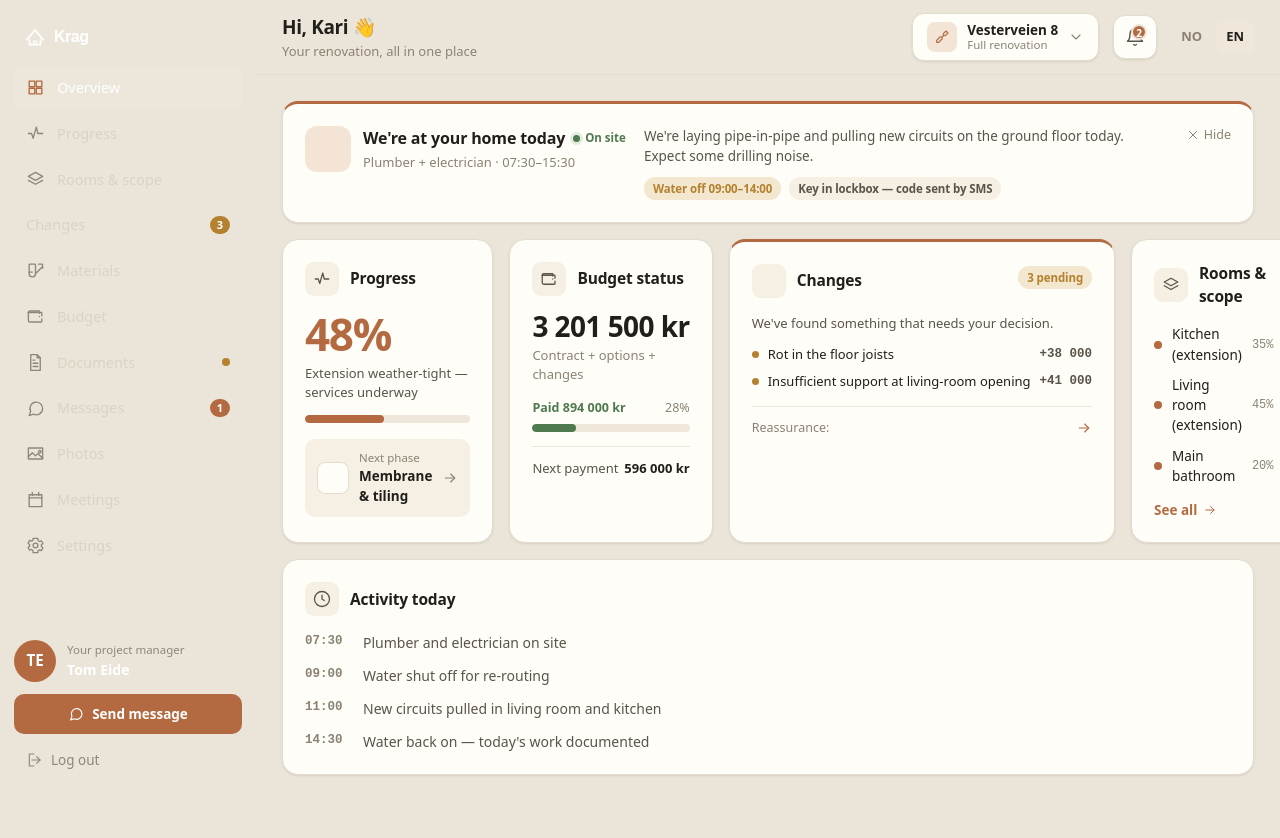
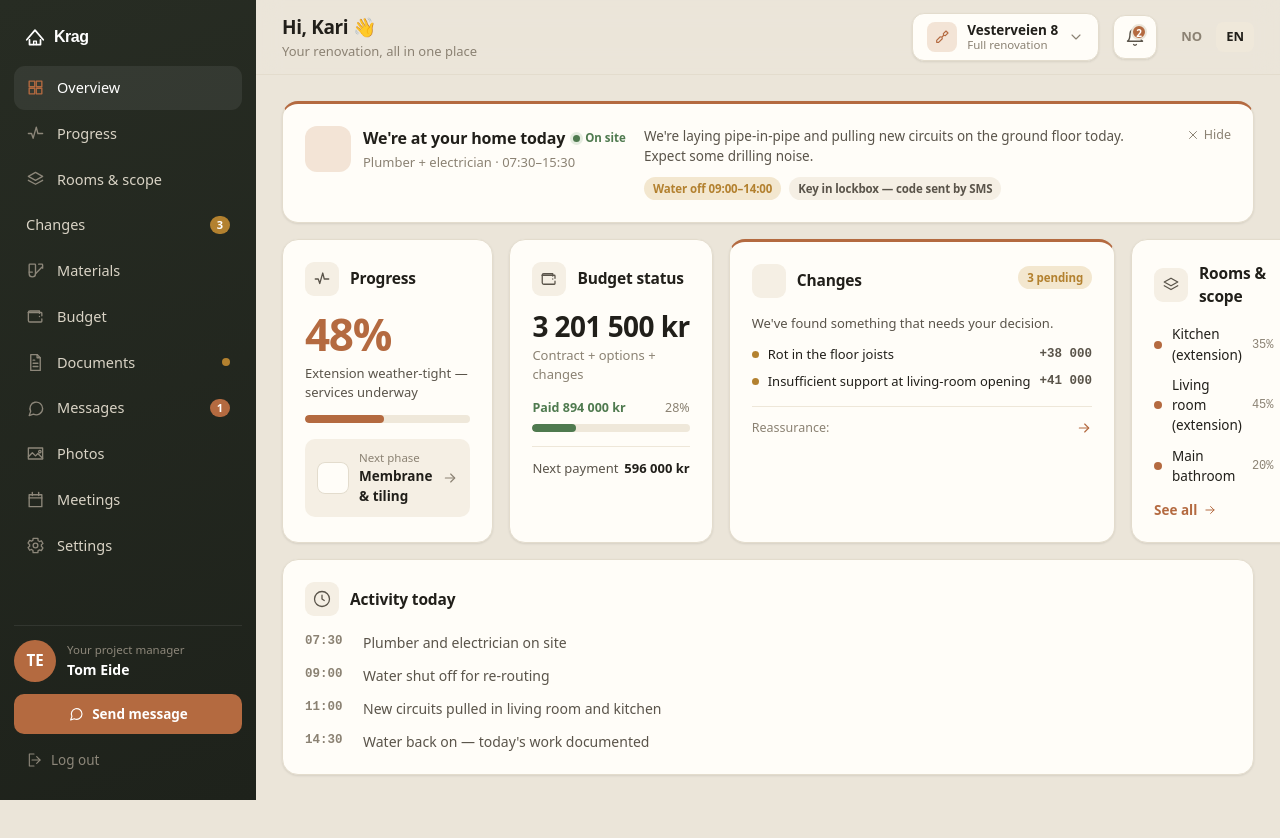
Before and after one commit to vinayyt/krag-portal, a Next.js app: page /en/reno in a window 1280 px wide. Shown: the top 838 px of the page. Built offline with nearby package versions, Linux system fonts and the light colour scheme.

Commit message:
fix: reno sidebar dark background (use --sidebar-bg + --sidebar gradient)

```diff
--- a/src/components/screens/renovation/dashboard/reno-dashboard-shell.tsx
+++ b/src/components/screens/renovation/dashboard/reno-dashboard-shell.tsx
@@ -225,7 +225,7 @@ export function RenoDashboardShell({ tab, onTabChange, children }: RenoDashboard
       <nav style={{ display: "flex", flexDirection: "column", gap: 2, flex: 1, overflowY: "auto" }}>
         {RENO_NAV.map((n) => <NavItem key={n.id} n={n} />)}
       </nav>
-      <div style={{ borderTop: "1px solid var(--sidebar-line)", paddingTop: 14, marginTop: 8 }}>
+      <div style={{ borderTop: "1px solid rgba(255,255,255,.08)", paddingTop: 14, marginTop: 8 }}>
         <div style={{ display: "flex", alignItems: "center", gap: 11, marginBottom: 12 }}>
           <Avatar initials={RENO_PM.initials} size={42} tone="accent" />
           <div style={{ minWidth: 0, flex: 1 }}>
@@ -262,7 +262,7 @@ export function RenoDashboardShell({ tab, onTabChange, children }: RenoDashboard
         className="ksidebar"
         style={{
           width: 256, flexShrink: 0,
-          background: "var(--sidebar)", backgroundImage: "var(--sidebar-grad)",
+          background: "var(--sidebar-bg)", backgroundImage: "var(--sidebar)",
           color: "var(--sidebar-ink)", position: "sticky", top: 0, height: "100vh",
           display: "flex", flexDirection: "column", padding: "20px 14px",
         }}
@@ -383,7 +383,7 @@ export function RenoDashboardShell({ tab, onTabChange, children }: RenoDashboard
             onClick={(e) => e.stopPropagation()}
             style={{
               position: "absolute", top: 0, left: 0, bottom: 0, width: 280,
-              background: "var(--sidebar)", backgroundImage: "var(--sidebar-grad)",
+              background: "var(--sidebar-bg)", backgroundImage: "var(--sidebar)",
               color: "var(--sidebar-ink)", padding: "20px 14px",
               display: "flex", flexDirection: "column", animation: "fadeIn .2s",
             }}
```
